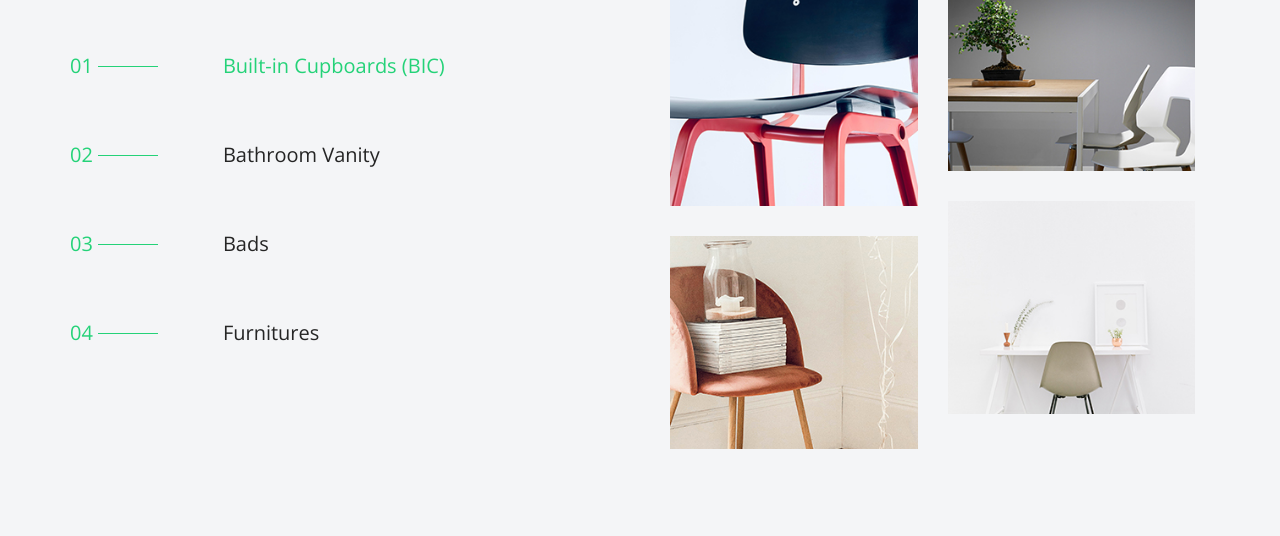
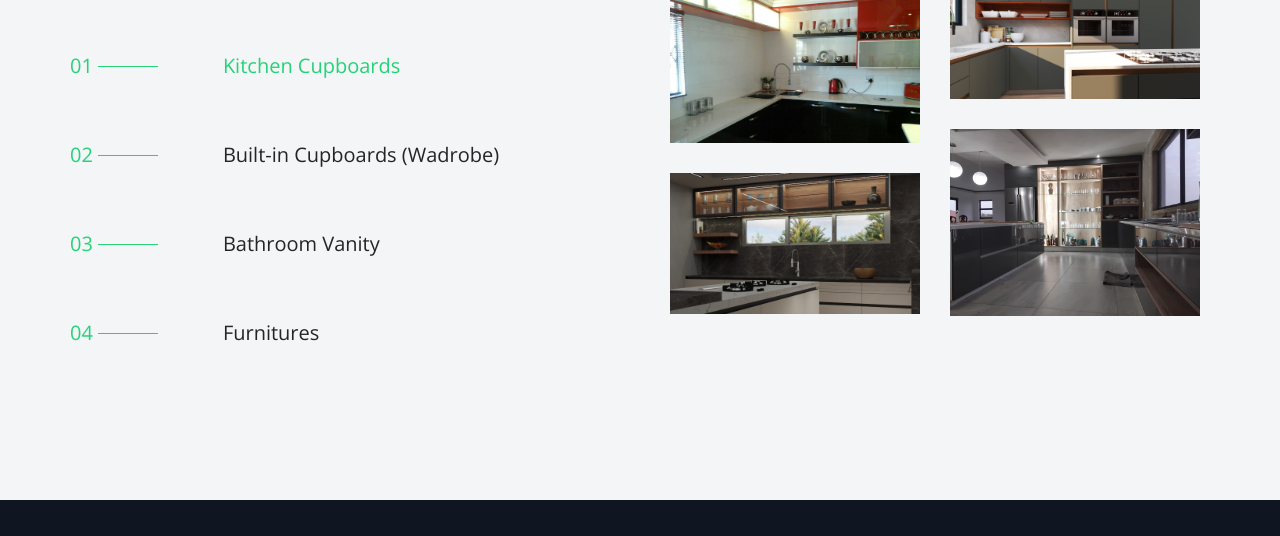
Before and after one commit to RandyNgubane/Carpenters-Kitchen-Warehouse, a plain HTML site: page public/furniture.html in a window 1280 px wide. Shown: the part 217-753 px from the top of the page. Drawn offline with nearby package versions, Linux system fonts and the light colour scheme.

Commit message:
adding changes

```diff
--- a/public/furniture.html
+++ b/public/furniture.html
@@ -119,7 +119,7 @@
                   <hr>
                   <div class="t-name">
                     <h5>
-                      Built-in Cupboards (BIC)
+                      Kitchen Cupboards
                     </h5>
                   </div>
                 </div>
@@ -133,7 +133,7 @@
                   <hr>
                   <div class="t-name">
                     <h5>
-                      Bathroom Vanity
+                      Built-in Cupboards (Wadrobe)
                     </h5>
                   </div>
                 </div>
@@ -147,7 +147,7 @@
                   <hr>
                   <div class="t-name">
                     <h5>
-                      Bads
+                      Bathroom Vanity
                     </h5>
                   </div>
                 </div>
@@ -173,18 +173,18 @@
               <div class="img_container ">
                 <div class="box b-1">
                   <div class="img-box">
-                    <img src="images/t-1.jpg" alt="">
+                    <img src="../public/images/Carpenters Kitchen Warehouse-image-2.jpeg" alt="#" style="width: 250px;">
                   </div>
                   <div class="img-box">
-                    <img src="images/t-2.jpg" alt="">
+                    <img src="../public/images/Carpenters Kitchen Warehouse-image-3.jpeg" alt="#" style="width: 250px;" >
                   </div>
                 </div>
                 <div class="box b-2">
                   <div class="img-box">
-                    <img src="images/t-3.jpg" alt="">
+                    <img src="../public/images/Carpenters Kitchen Warehouse-image-4.jpeg" alt="#" style="width: 250px;">
                   </div>
                   <div class="img-box">
-                    <img src="images/t-4.jpg" alt="">
+                    <img src="../public/images/Carpenters Kitchen Warehouse-image-5.jpeg" alt="#" style="width: 250px;">
                   </div>
                 </div>
               </div>
@@ -193,19 +193,19 @@
               <div class="img_container ">
                 <div class="box b-1">
                   <div class="img-box">
-                    <img src="images/t-3.jpg" alt="">
+                    <img src="../public/images/wadrobe-carpenters-kitchen(1).jpg" alt="#" style="width: 250px;">
                   </div>
                   <div class="img-box">
-                    <img src="images/t-4.jpg" alt="">
+                    <img src="../public/images/wadrobe-carpenters-kitchen(3).jpeg" alt="" style="width: 250px;>
                   </div>
                 </div>
                 <div class="box b-2">
 
                   <div class="img-box">
-                    <img src="images/t-1.jpg" alt="">
+                    <img src="../public/images/carpenters-kitchen-wardrobe(3).jpeg" alt="" style="width: 250px;>
                   </div>
                   <div class="img-box">
-                    <img src="images/t-2.jpg" alt="">
+                    <img src="../public/images/carpenters-kitchen-wardrobe(3).jpeg" alt="" style="width: 250px;>
                   </div>
                 </div>
               </div>
@@ -214,10 +214,10 @@
               <div class="img_container ">
                 <div class="box b-1">
                   <div class="img-box">
-                    <img src="images/t-4.jpg" alt="">
+                    <img src="../public/images/carpenters-kitchen-wardrobe(3).jpeg" alt="" width: 250px;" >
                   </div>
                   <div class="img-box">
-                    <img src="images/t-1.jpg" alt="">
+                    <img src="../public/images/carpenters-kitchen-wardrobe(3).jpeg" alt="" width: 250px;">
                   </div>
                 </div>
                 <div class="box b-2">
```
Also changed, not shown: public/about.html (+5 -5 lines), public/css/style.scss (+8 -2 lines), public/images/Carpenters Kitchen Warehouse-image-2.jpeg (added), public/images/Carpenters Kitchen Warehouse-image-3.jpeg (added), public/images/Carpenters Kitchen Warehouse-image-4.jpeg (added), public/images/Carpenters Kitchen Warehouse-image-5.jpeg (added), public/images/Carpenters Kitchen Warehouse-image-6.jpeg (added), public/images/carpenters-kitchen-wardrobe(3).jpeg (added), public/images/kitchen.jpeg (added), public/images/wadrobe-carpenters-kitchen(1).jpg (added), public/images/wadrobe-carpenters-kitchen(3).jpeg (added).
